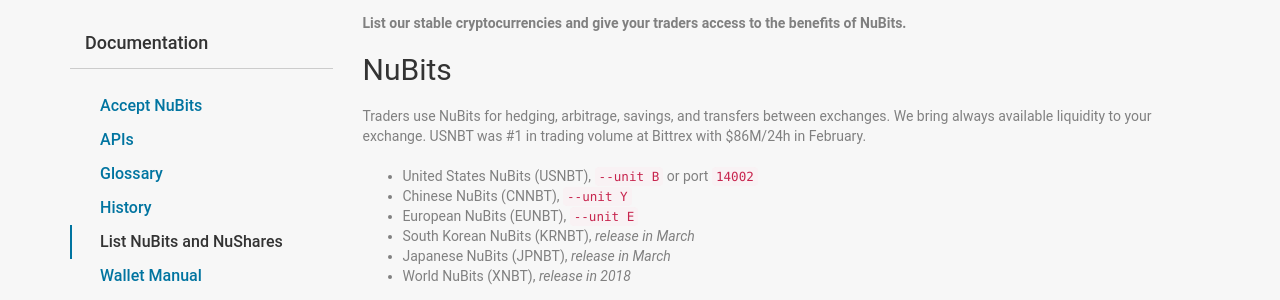
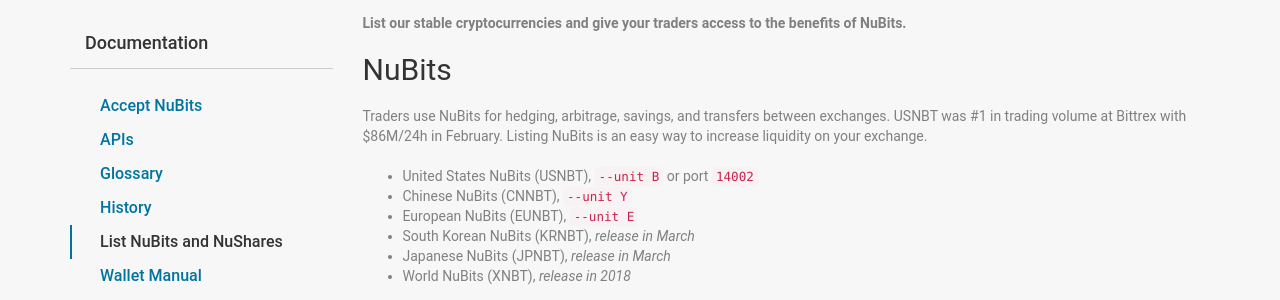
Before and after one commit to NuNetwork/nunetwork.github.io, a Jekyll site: the page built from _pages/list-nubits.md, in a window 1280 px wide. Shown: the part 222-522 px from the top of the page. Built offline with Jekyll 4.4.1, drawn with Linux system fonts in a browser that asks for light colours.

Commit message:
Update list-nubits.md

```diff
--- a/_pages/list-nubits.md
+++ b/_pages/list-nubits.md
@@ -9,7 +9,7 @@
 
 ## NuBits
 
-Traders use NuBits for hedging, arbitrage, savings, and transfers between exchanges. We bring always available liquidity to your exchange. USNBT was #1 in trading volume at Bittrex with $86M/24h in February.
+Traders use NuBits for hedging, arbitrage, savings, and transfers between exchanges. USNBT was #1 in trading volume at Bittrex with $86M/24h in February. Listing NuBits is an easy way to increase liquidity on your exchange.
 
 - United States NuBits (USNBT), `--unit B` or port `14002`
 - Chinese NuBits (CNNBT), `--unit Y`
```
